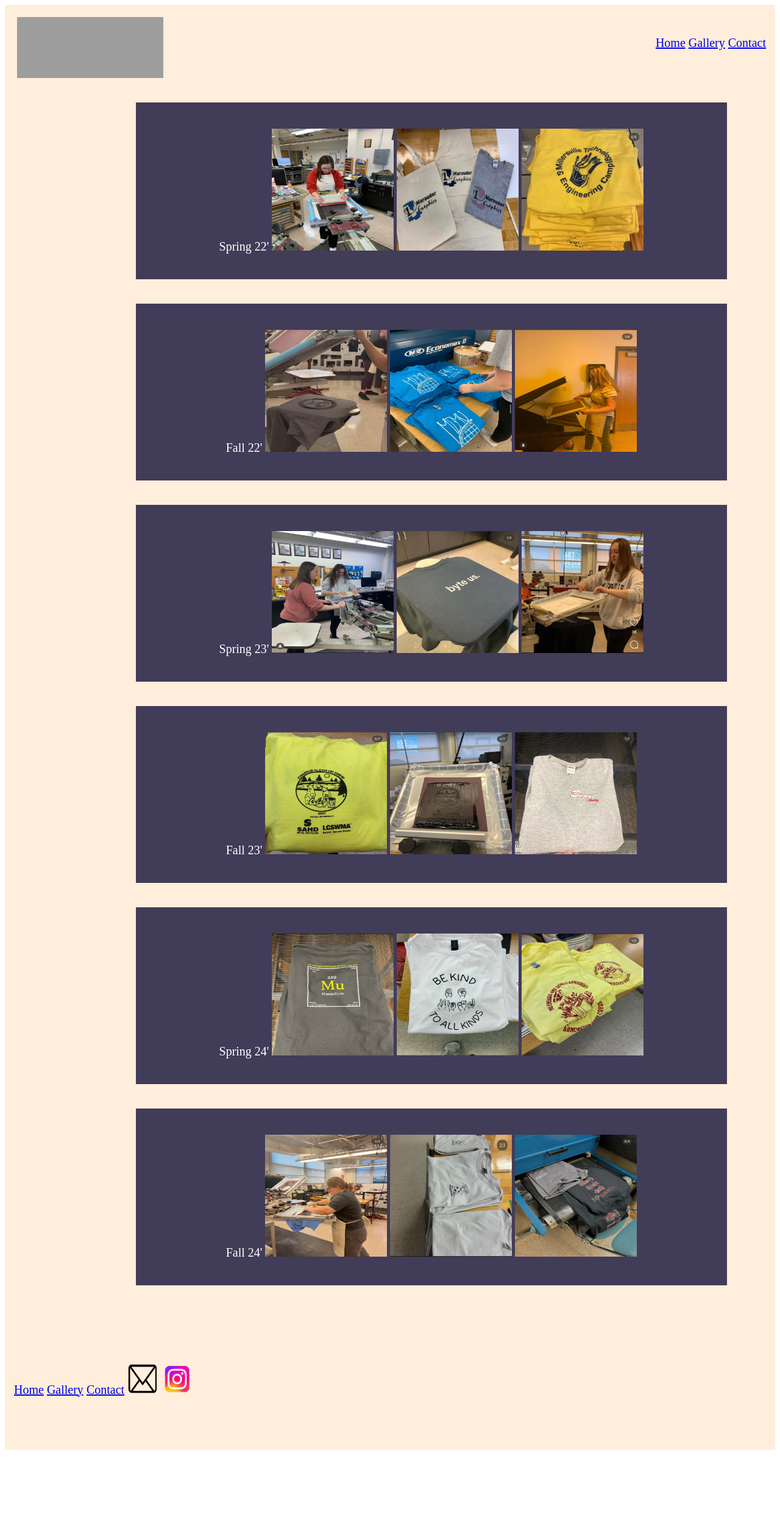
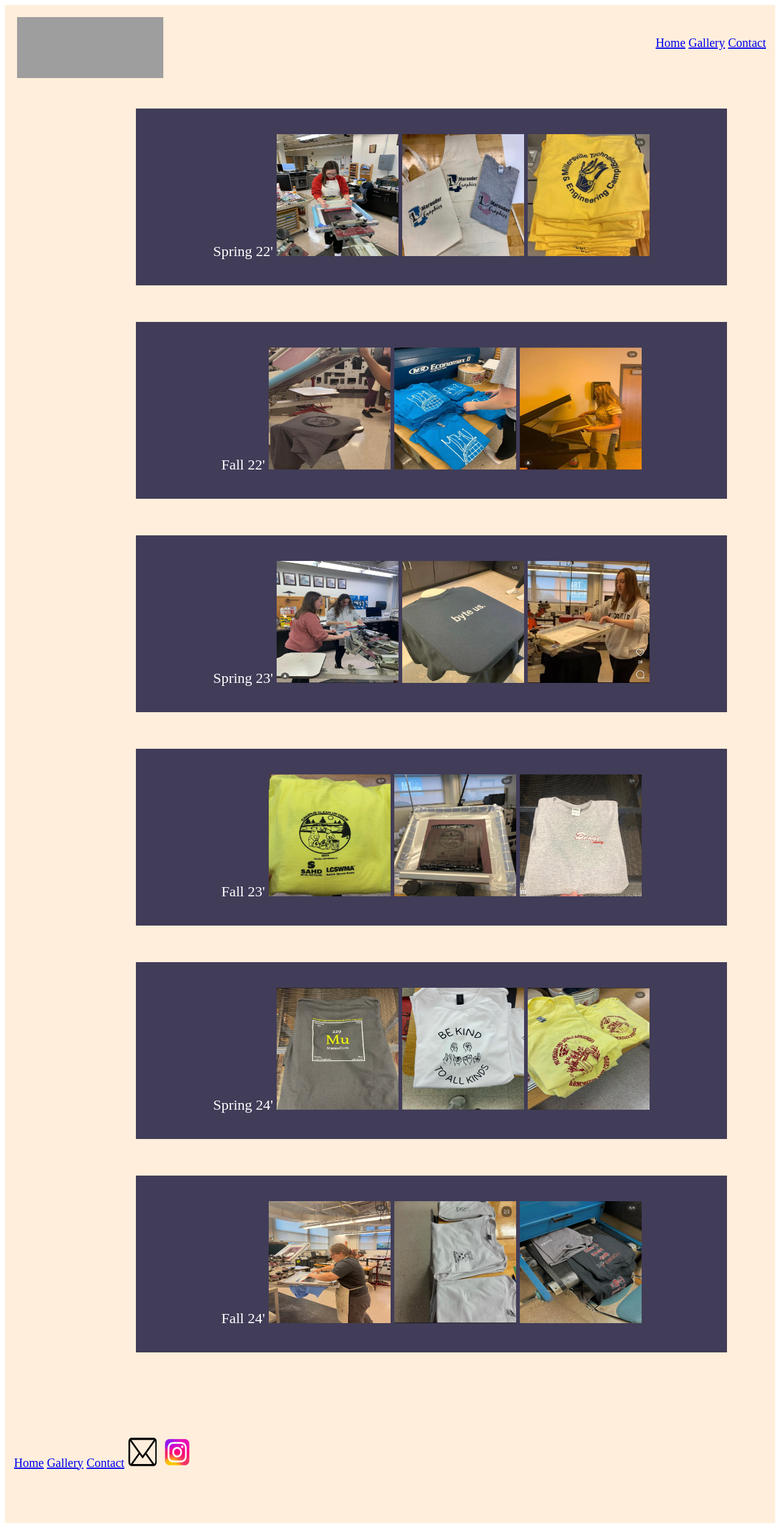
Before and after one commit to KyDwinal/Marauder-Graphics, a plain HTML site: page gallery.html in a window 1280 px wide. Shown: the whole page at 61% size. Before the commit the page ends 2386 px from the top, so only its background shows below. Drawn offline with Linux system fonts and the light colour scheme; grey boxes are pictures that could not be loaded; a web font is replaced by a local one.

Commit message:
Add files via upload

```diff
--- a/gallery.css
+++ b/gallery.css
@@ -29,33 +29,31 @@ body {
 
 .steps {
 	display: flex;
+	flex-wrap: wrap;
+	flex-flow: wrap;
 	background-color: #6CC9F1;
 	width: 1440px;
 }
 
 .steps > div {
+	display: flex;
+	flex-wrap: wrap;
+	flex-flow: wrap;
 	background-color: #6CC9F1;
-	font-size: 20px;
+	font-size: 24px;
 	text-align: center;
 	align-content: center;
 }
 
 .steps img {
-	width: 300px;
-	height: 200px;
+	width: 400px;
+	height: 300px;
 	margin: auto;
 	padding-top: 10px;
 	justify-content: center;
 	align-content: center;
 }
 
-
-p {
-	display: flex;
-	flex-wrap: wrap;
-	font-size: 14px;
-	text-align: center;
-}
 
 .footer {
 	margin: 100px;
@@ -67,7 +65,6 @@ p {
 }
 
 .footer img {
-	margin-top: 100px;
 	width: 50px;
 	height: 50px;
 }
--- a/gallery.html
+++ b/gallery.html
@@ -29,7 +29,7 @@
 
 <body>
 	<div class="header">
-		<img src="mglogo.png" alt="Marauder Graphics Logo" width="240px" height="100px">
+		<img src="mglogo.png" alt="Marauder Graphics Club Logo" width="240px" height="100px">
 </body>
 
 
@@ -57,52 +57,55 @@
 	background-color: #413C58;
 	width: 950px;
 	height: 250px;
-	margin: 20px;
+	margin: 30px;
 	margin-left: 200px;
 	padding: 10px;
 	padding-bottom: 30px;
-	font-size: 20px;
+	font-size: 24px;
 	font-family: Interstate;
 	color: white;
 	align-content: center;
+}
+
+.steps img:hover {
+	transform: scale(1.5);
 }
 </style>
 
 <body>
 	<div class="steps">
 		<div>Spring 22'
-			<img src="spring22_1.jpg">
-			<img src="spring22_2.jpg">
-			<img src="spring22_3.jpg">
+			<img src="spring22_1.jpg" alt="Female member of the club actively printing a t-shirt">
+			<img src="spring22_2.jpg" alt="Marauder Graphics club printed tote bags">
+			<img src="spring22_3.jpg" alt="Sunshine yellow t-shirts with an engineering club's logo from Millersville University">
 		</div>
 		<div>Fall 22'
-			<img src="fall22_1.jpg">
-			<img src="fall22_2.jpg">
-			<img src="fall22_3.jpg">
+			<img src="fall22_1.jpg" alt="Marauder Graphics club member actively printing a t-shirt">
+			<img src="fall22_2.jpg" alt="Piles of blue t-shirts that were printed for Millersville's Math Club with their logo on the front">
+			<img src="fall22_3.jpg" alt="Marauder Graphics club member placing a screen in the light exposure machine">
 		</div>
 		<div>Spring 23'
-			<img src="spring23_1.jpg">
-			<img src="spring23_2.jpg">
-			<img src="spring23_3.jpg">
+			<img src="spring23_1.jpg" alt="Two female club members screen printing a t-shirt">
+			<img src="spring23_2.jpg" alt="Gray t-shirt on the screen printing press that says 'byte us' on the back for Millersville's Chemistry Club">
+			<img src="spring23_3.jpg" alt="Female president of the club screen printing on a black t-shirt">
 		</div>
 		<div>Fall 23'
-			<img src="fall23_1.jpg">
-			<img src="fall23_2.jpg">
-			<img src="fall23_3.jpg">
+			<img src="fall23_1.jpg" alt="Bright yellow t-shirt with a landscape logo on the back">
+			<img src="fall23_2.jpg" alt="The top side of a screen with a design and black ink pressed through it">
+			<img src="fall23_3.jpg" alt="Gray t-shirt with the logo 'Bang's Racing' on the front of it in red and white">
 		</div>
 		<div>Spring 24'
-			<img src="spring24_1.jpg">
-			<img src="spring24_2.jpg">
-			<img src="spring24_3.jpg">
+			<img src="spring24_1.jpg" alt="Gray t-shirt with an 'Mu' periodic table element for Millersville's chemistry club">
+			<img src="spring24_2.jpg" alt="Pile of white t-shirts with an ASL symbol design on the front with 'Be Kind To All Kinds written">
+			<img src="spring24_3.jpg" alt="Pile of yellow t-shirts with a maroon 'Lancaster Book Crawl' design on the front">
 		</div>
 		<div>Fall 24'
-			<img src="fall24_1.jpg">
-			<img src="fall24_2.jpg">
-			<img src="fall24_3.jpg">
+			<img src="fall24_1.jpg" alt="Female member of the Marauder Graphics club screen printing a blue t-shirt">
+			<img src="fall24_2.jpg" alt="Pile of light purple t-shirts with a hippo logo on the front">
+			<img src="fall24_3.jpg" alt="Series of screen printed t-shirts coming out of the drying machine">
 		</div>
 	</div>
 </body>
-
 
 
 
@@ -125,8 +128,8 @@
 		<a href="index.html">Home</a>
 		<a href="gallery.html">Gallery</a>
 		<a href="contact.html">Contact</a>
-		<img src="email.png">
-		<img src="insta.png">
+		<a href="mailto:maraudergraphics8@gmail.com>"><img src="email.png" alt="Email icon"></a>
+		<a href="https://www.instagram.com/maraudergraphics/"><img src="insta.png" alt="Instagram app icon"></a>
 	</div>
 </body>
 
@@ -134,6 +137,4 @@
 
 
 
-
-
 </html>
```
Also changed, not shown: index.html (+24 -18 lines).
